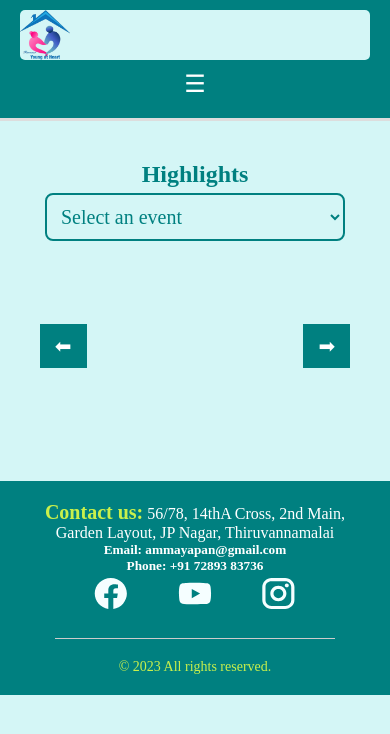
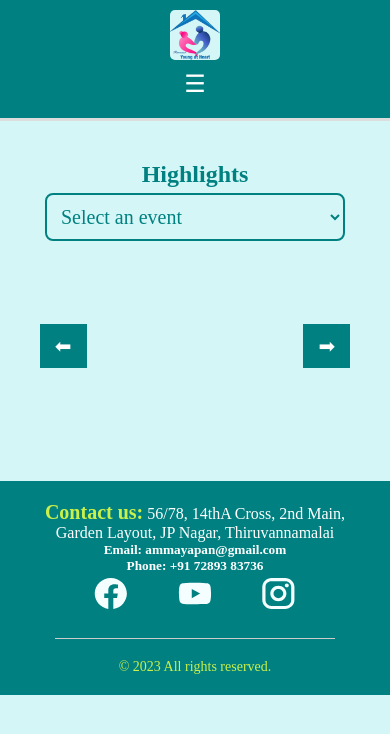
Before and after one commit to ammayapan/ammayapancharitabletrust, a plain HTML site: page events.html in a window 390 px wide. Drawn offline with Linux system fonts and the light colour scheme.

```diff
--- a/styles.css
+++ b/styles.css
@@ -620,7 +620,7 @@
         display: flex;
         justify-content: space-between;
         align-items: center;
-        width: 100%;
+        max-width: 60px;
         background-color: rgb(212, 246, 246);
     }
 }
```
